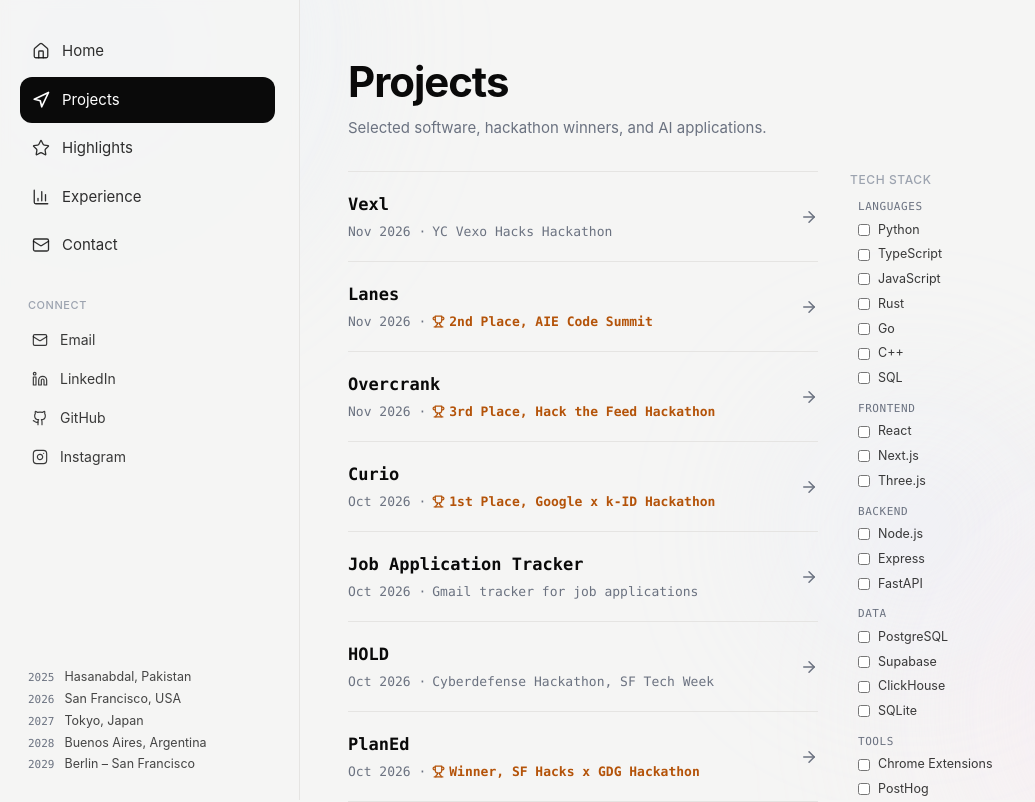
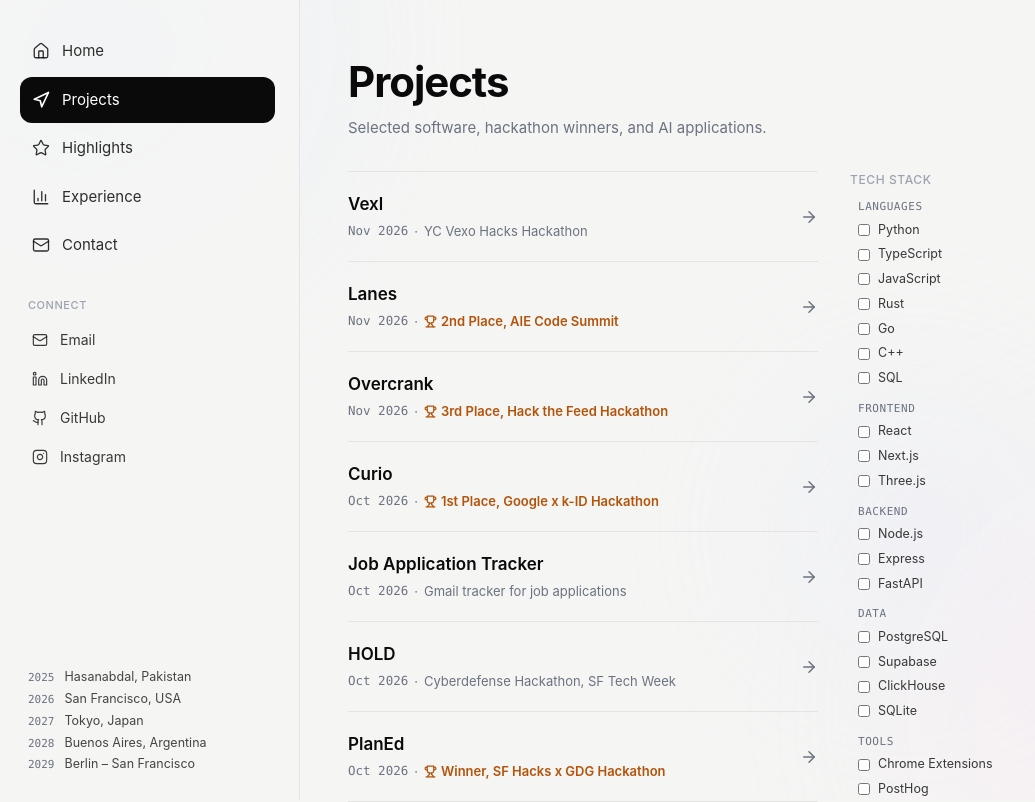
Before and after one commit to shehryaur/shehryarhassan-portfolio, a Next.js app: page /projects in a window 1280 px wide. Shown: the top 802 px of the page, without its empty margins (0-1035 px from the left). Built offline with nearby package versions, Linux system fonts and the light colour scheme.

Commit message:
Standardize ProjectTimeline heading scale and mono period formatting

```diff
--- a/components/ProjectTimeline.tsx
+++ b/components/ProjectTimeline.tsx
@@ -102,7 +102,7 @@ export default function ProjectTimeline() {
       {/* ---------- Project list ---------- */}
       <div className="order-2 md:order-1 md:pb-14">
         {visible.length === 0 ? (
-          <div className="rounded-lg border border-line bg-surface p-8 text-center font-mono shadow-xs">
+          <div className="rounded-lg border border-line bg-surface p-8 text-center shadow-xs">
             <p className="text-[14px] text-mute">
               No projects match all selected filters.
             </p>
@@ -114,7 +114,7 @@ export default function ProjectTimeline() {
             </button>
           </div>
         ) : (
-          <ul className="divide-y divide-line border-y border-line font-mono">
+          <ul className="divide-y divide-line border-y border-line">
           {visible.map((p, i) => {
             const expanded = open.has(p.slug);
             return (
@@ -130,14 +130,14 @@ export default function ProjectTimeline() {
                   className="group flex w-full items-center justify-between gap-4 py-5 text-left"
                 >
                   <span className="min-w-0">
-                    <span className="block text-[17px] font-bold text-ink transition-transform duration-300 group-hover:translate-x-1">
+                    <span className="block text-[17px] font-semibold text-ink transition-transform duration-300 group-hover:translate-x-1">
                       {p.name}
                     </span>
                     <span className="mt-1 flex flex-wrap items-center gap-x-1.5 text-[13px] text-mute">
-                      {p.period} ·
+                      <span className="font-mono text-[12.5px] text-mute">{p.period}</span> ·
                       {p.award ? (
                         // Awards stand out from plain context lines.
-                        <span className="inline-flex items-center gap-1 font-bold text-amber-700">
+                        <span className="inline-flex items-center gap-1 font-semibold text-amber-700">
                           <Trophy size={13} strokeWidth={2.25} />
                           {p.award}
                         </span>
@@ -155,7 +155,7 @@ export default function ProjectTimeline() {
 
                 {expanded && (
                   <div className="pb-7 pt-1">
-                    <div className="unfold rounded-lg border border-line bg-surface p-6 font-sans shadow-xs">
+                    <div className="unfold rounded-lg border border-line bg-surface p-6 shadow-xs">
                       <p className="text-[12.5px] text-mute">
                         My role: {p.role}
                       </p>
```
